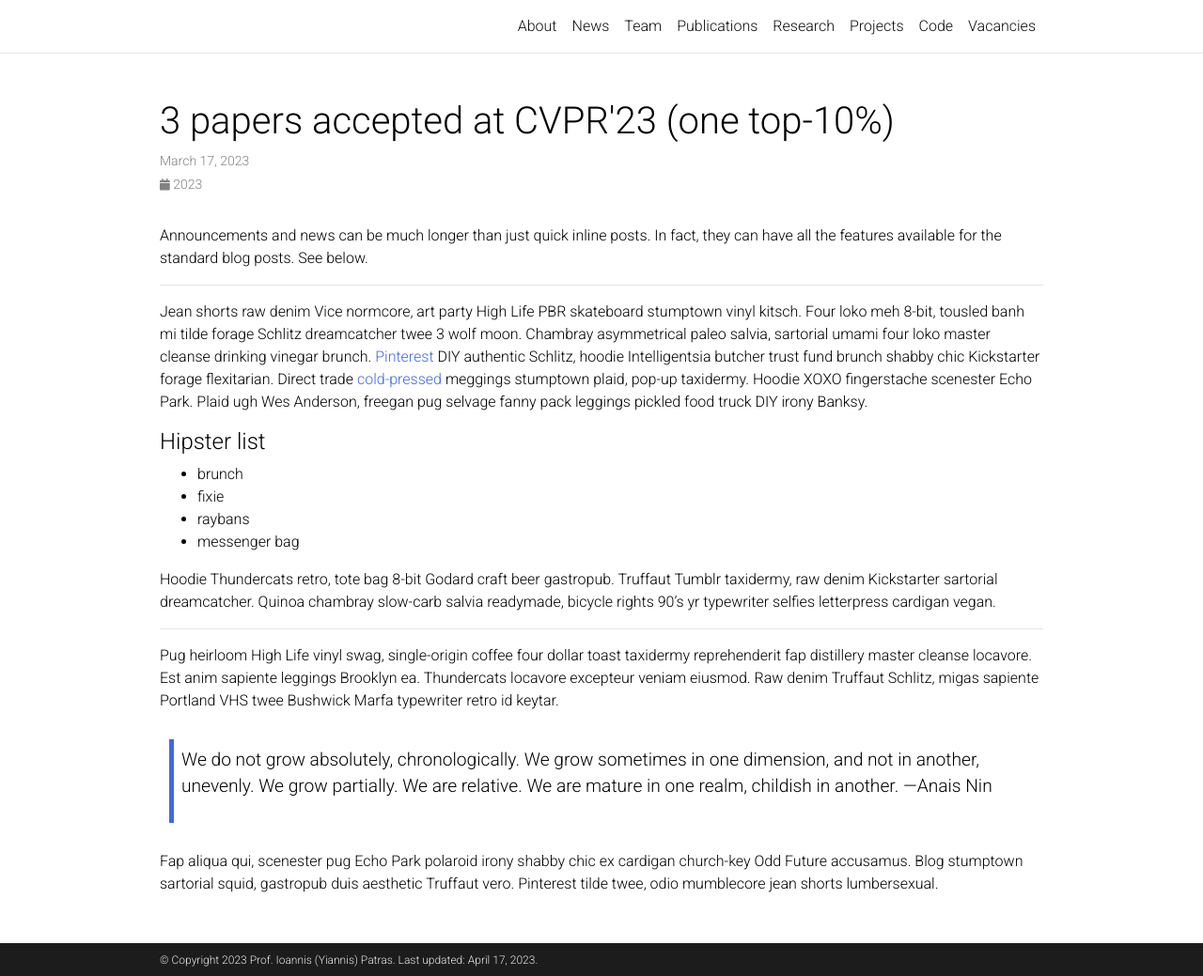
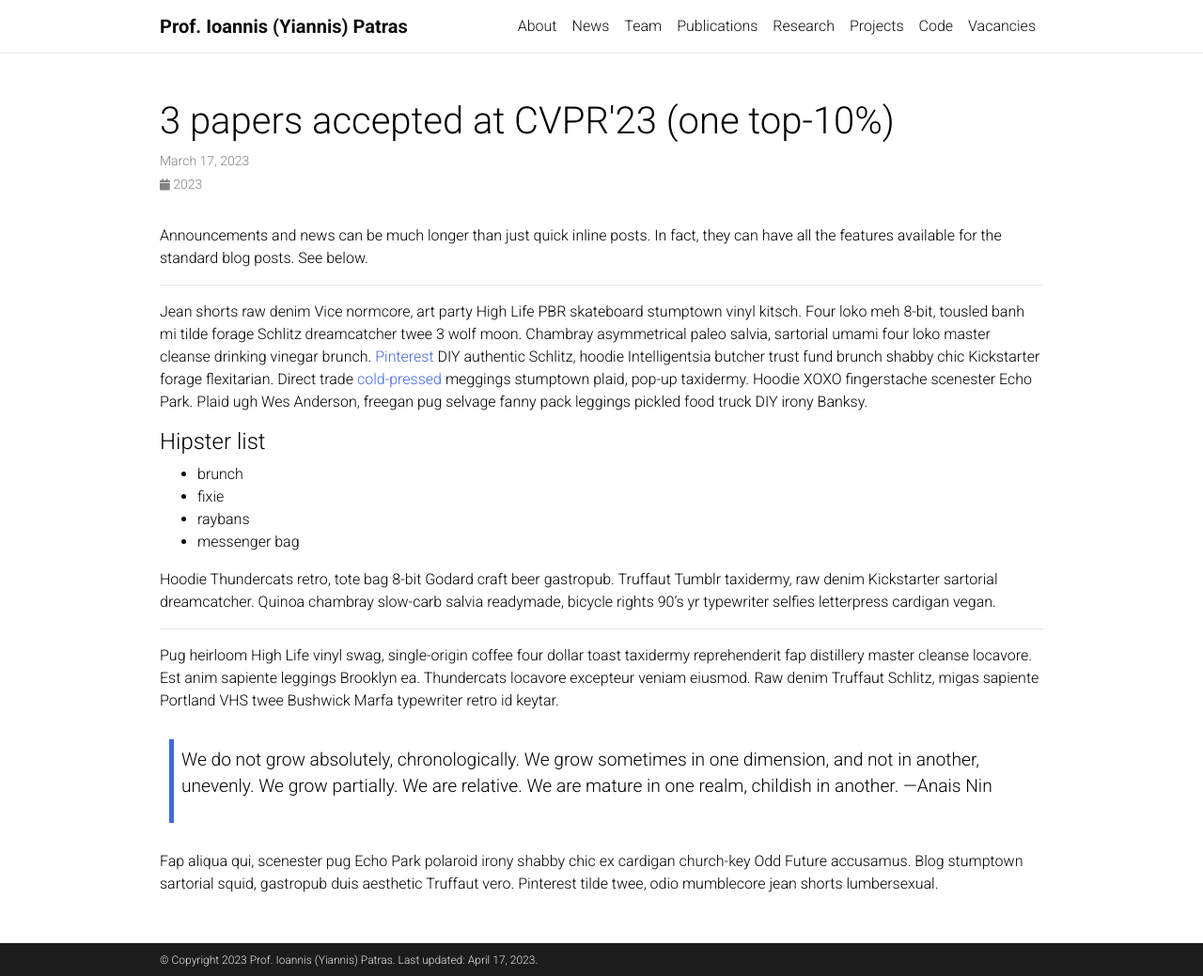
Before and after one commit to Computer-Vision-and-Human-Sensing-Lab/cvhs-website, a Jekyll site: the page built from _news/cvpr2023.md, in a window 1280 px wide and 1039 px high. Shown: the whole window at 94% size. Built offline with Jekyll 4.4.1, drawn with Linux system fonts in a browser that asks for light colours; full-size pictures stand in for the smaller copies a plugin makes; comment, search, counter and statistics services are not loaded; a style sheet for code colours, icons or effects is not loaded.

Commit message:
fix missing homelink on /news

```diff
--- a/_includes/header.html
+++ b/_includes/header.html
@@ -4,7 +4,6 @@
       <!-- Nav Bar -->
       <nav id="navbar" class="navbar navbar-light navbar-expand-sm {% if site.navbar_fixed %}fixed-top{% else %}sticky-top{% endif %}">
         <div class="container">
-          {% if page.permalink -%}
           <a class="navbar-brand title font-weight-lighter" href="{{ site.baseurl }}/">
             {%- if site.title == "blank" -%}
               {%- if site.first_name -%}
@@ -20,12 +19,6 @@
               {{- site.title -}}
             {%- endif -%}</span>
           </a>
-          {%- elsif site.enable_navbar_social -%}
-          <!-- Social Icons -->
-          <div class="navbar-brand social">
-            {% include social.html %}
-          </div>
-          {% endif %}
           <!-- Navbar Toggle -->
           <button class="navbar-toggler collapsed ml-auto" type="button" data-toggle="collapse" data-target="#navbarNav" aria-controls="navbarNav" aria-expanded="false" aria-label="Toggle navigation">
             <span class="sr-only">Toggle navigation</span>
```
